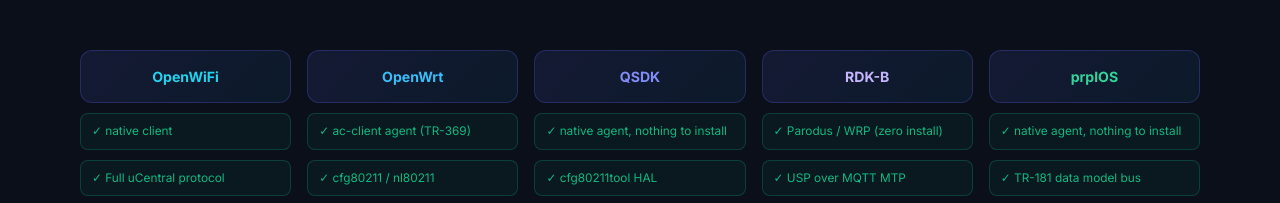
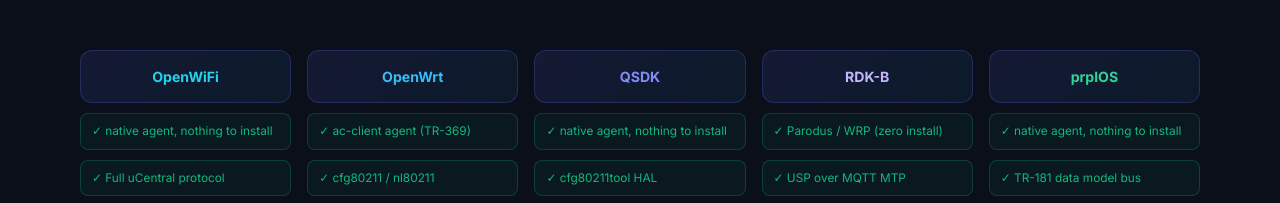
Before and after one commit to optim-enterprises-bv/aether-marketing, an Astro site: page / in a window 1280 px wide. Shown: the part 7225-7428 px from the top of the page. Built offline with nearby package versions, Linux system fonts and the light colour scheme; Astro itself is replaced by a stand-in of ours.

Commit message:
OpenWiFi row: native agent is theirs, not ours
The only agent we provide is ac-client, for OpenWrt. OpenWiFi, QSDK,
prplOS and RDK-B all run their own.

```diff
--- a/src/pages/index.astro
+++ b/src/pages/index.astro
@@ -449,7 +449,7 @@
     <div class="matrix-grid">
       <div class="matrix-col">
         <div class="matrix-header" style="color:#22d3ee">OpenWiFi</div>
-        <div class="matrix-item green">✓ native client</div>
+        <div class="matrix-item green">✓ native agent, nothing to install</div>
         <div class="matrix-item green">✓ Full uCentral protocol</div>
         <div class="matrix-item green">✓ OTA firmware (owfms)</div>
         <div class="matrix-item green">✓ Zero-touch provisioning</div>
```
